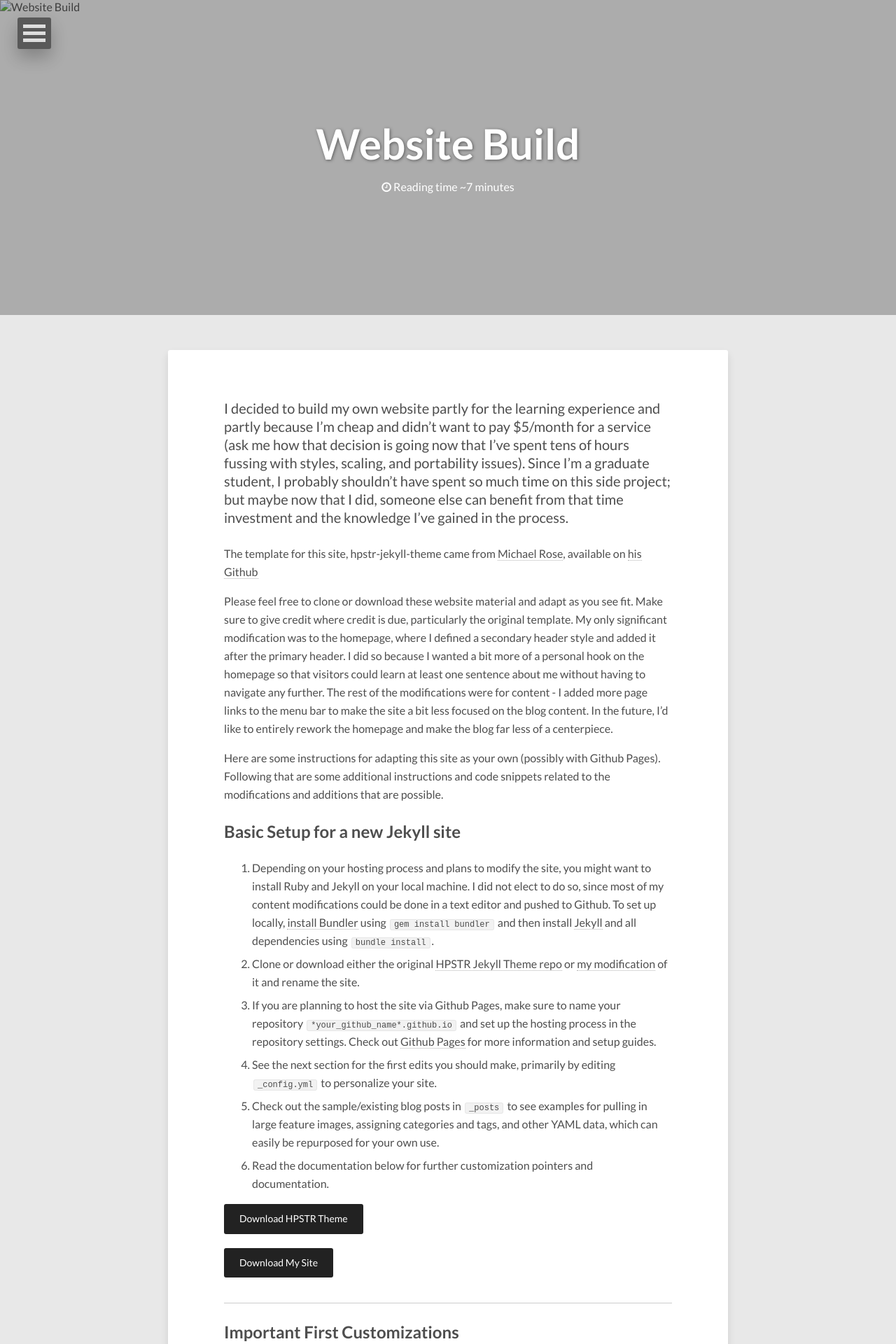
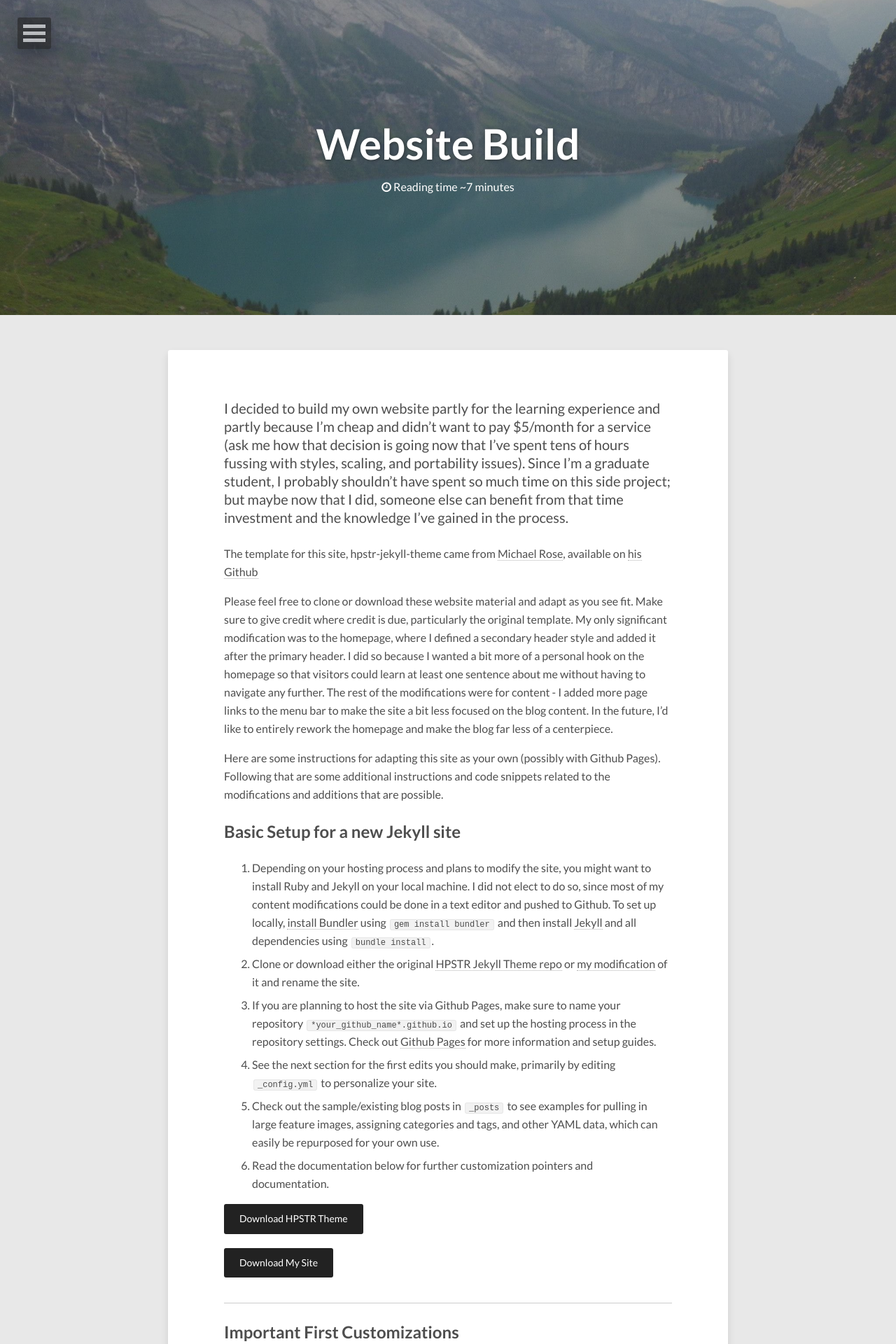
Before and after one commit to barbourww/barbourww.github.io, a Jekyll site: the page built from theme-setup/index.md, in a window 1280 px wide. Shown: the top 1920 px of the page at 70% size. Built offline with Jekyll 4.4.1, drawn with Linux system fonts in a browser that asks for light colours; nearby versions of some CDN libraries.

Commit message:
Fixed images

```diff
--- a/theme-setup/index.md
+++ b/theme-setup/index.md
@@ -3,7 +3,7 @@ layout: page
 title: Website Build
 description: "Walkthrough for how I built my site, using the HPSTR template from mmistakes. Instructions on how to install and customize a modern Jekyll theme."
 image:
-  feature: /images/oeschinese.jpg
+  feature: oeschinese.jpg
 share: true
 modified: 2018-02-02T15:14:43-04:00
 ---
```
Also changed, not shown: images/kandersteg2.jpg.
